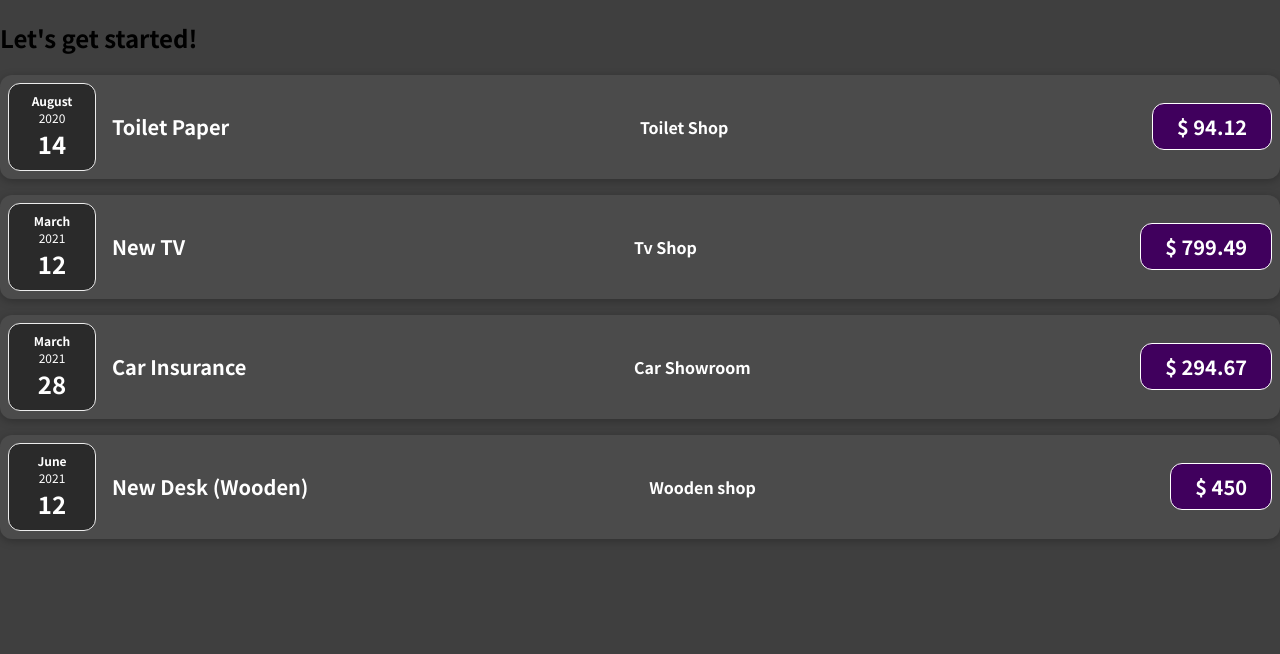
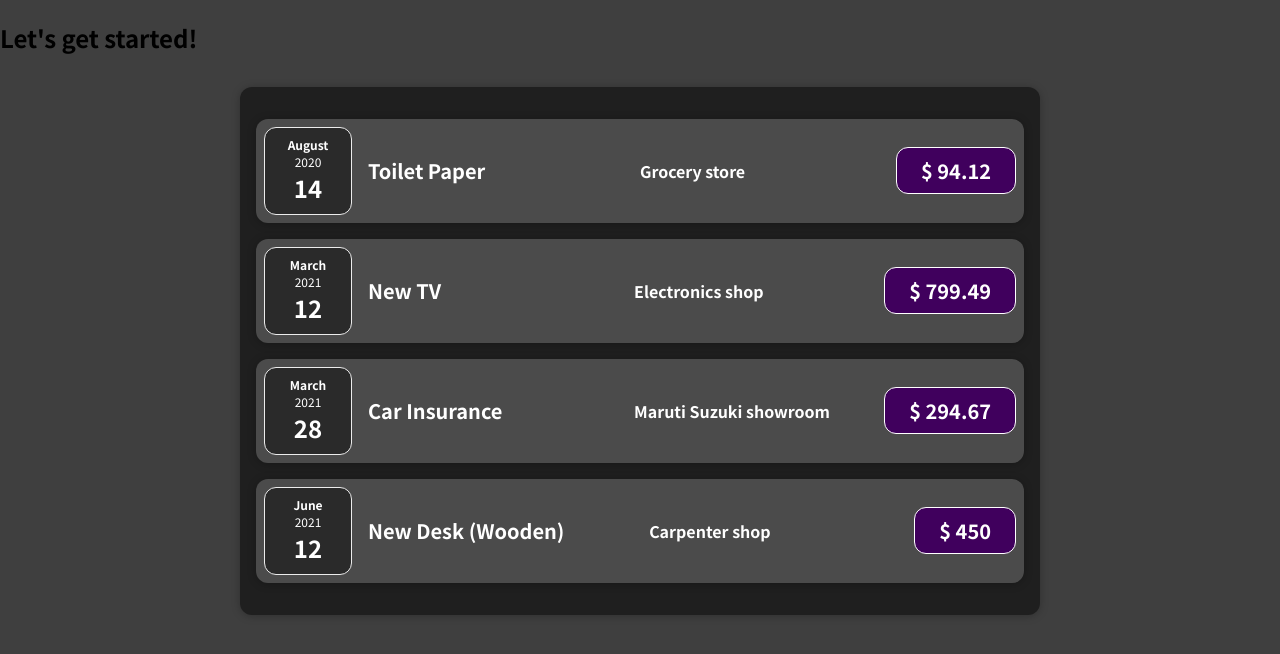
Before and after one commit to heman8085/01-starting-setup, a JavaScript app: page / in a window 1280 px wide. Shown: the top 654 px of the page. Built offline with nearby package versions, Linux system fonts and the light colour scheme.

Commit message:
children props and file structure

```diff
--- a/src/App.js
+++ b/src/App.js
@@ -1,52 +1,43 @@
-import ExpenseItem from "./component/ExpenseItem";
+import Expenses from "./component/Expenses/Expenses";
 
-
-function App() {
-
+const App = () => {
   const expenses = [
     {
       id: "e1",
       title: "Toilet Paper",
       amount: 94.12,
       date: new Date(2020, 7, 14),
-      LocationOfExpenditure: "Toilet Shop",
+      LocationOfExpenditure: "Grocery store",
     },
     {
       id: "e2",
       title: "New TV",
       amount: 799.49,
       date: new Date(2021, 2, 12),
-      LocationOfExpenditure: "Tv Shop",
+      LocationOfExpenditure: "Electronics shop",
     },
     {
       id: "e3",
       title: "Car Insurance",
       amount: 294.67,
       date: new Date(2021, 2, 28),
-      LocationOfExpenditure: "Car Showroom",
+      LocationOfExpenditure: "Maruti Suzuki showroom",
     },
     {
       id: "e4",
       title: "New Desk (Wooden)",
       amount: 450,
       date: new Date(2021, 5, 12),
-      LocationOfExpenditure: "Wooden shop",
+      LocationOfExpenditure: "Carpenter shop",
     },
   ];
 
   return (
     <div>
       <h2>Let's get started!</h2>
-        {expenses.map(expense => (
-        <ExpenseItem
-          title={expense.title}
-          amount={expense.amount}
-          date={expense.date}
-          LocationOfExpenditure={expense.LocationOfExpenditure}
-        />
-      ))}
+      <Expenses items={expenses} />
     </div>
   );
-}
+};
 
 export default App;
--- /dev/null
+++ b/src/component/Expenses/ExpenseDate.css
@@ -0,0 +1,27 @@
+/* >>>>>>>>> DATE STYLE >>>>>>>>>>>>*/
+  .expense-date {
+  display: flex;
+  flex-direction: column;
+  width: 5.5rem;
+  height: 5.5rem;
+  border: 1px solid #ececec;
+  background-color: #2a2a2a;
+  color: white;
+  border-radius: 12px;
+  align-items: center;
+  justify-content: center;
+}
+
+.expense-date__month {
+  font-size: 0.75rem;
+  font-weight: bold;
+}
+
+.expense-date__year {
+  font-size: 0.75rem;
+}
+
+.expense-date__day {
+  font-size: 1.5rem;
+  font-weight: bold;
+}
--- /dev/null
+++ b/src/component/Expenses/ExpenseDate.js
@@ -0,0 +1,17 @@
+import './ExpenseDate.css';
+
+const ExpenseDate = (props) => {
+    const month = props.date.toLocaleString('en-US', { month: 'long' });
+    const day = props.date.toLocaleString('en-US', { day: '2-digit' });
+    const year = props.date.getFullYear();
+
+
+    return (
+      <div className="expense-date">
+        <div className="expense-date__month">{month}</div>
+        <div className="expense-date__year">{year}</div>
+        <div className="expense-date__day">{day}</div>
+      </div>
+    );
+}
+export default ExpenseDate;
--- /dev/null
+++ b/src/component/Expenses/ExpenseDetails.js
@@ -0,0 +1,13 @@
+
+const ExpenseDetails = (props) => {
+
+    return (
+      <div className="expense-item__description">
+        <h2>{props.title}</h2>
+        <h3>{props.LocationOfExpenditure}</h3>
+        <div className="expense-item__price">$ {props.amount}</div>
+      </div>
+    );
+}
+
+export default ExpenseDetails;
--- /dev/null
+++ b/src/component/Expenses/ExpenseItem.css
@@ -0,0 +1,64 @@
+.expense-item {
+    display: flex;
+    justify-content: space-between;
+    align-items: center;
+    box-shadow: 0 2px 8px rgba(0, 0, 0, 0.25);
+    padding: 0.5rem;
+    margin: 1rem 0;
+    border-radius: 12px;
+    background-color: #4b4b4b;
+  }
+
+  .expense-item__description {
+    display: flex;
+    flex-direction: column;
+    gap: 1rem;
+    align-items: flex-end;
+    flex-flow: column-reverse;
+    justify-content: flex-start;
+    flex: 1;
+  }
+
+  .expense-item h2 {
+    color: #3a3a3a;
+    font-size: 1rem;
+    flex: 1;
+    margin: 0 1rem;
+    color: white;
+  }
+  .expense-item h3 {
+    color: #3a3a3a;
+    font-size: 1rem;
+    flex: 1;
+    margin: 0 1rem;
+    color: white;
+  }
+
+
+  .expense-item__price {
+    font-size: 1rem;
+    font-weight: bold;
+    color: white;
+    background-color: #40005d;
+    border: 1px solid white;
+    padding: 0.5rem;
+    border-radius: 12px;
+  }
+
+  @media (min-width: 580px) {
+    .expense-item__description {
+      flex-direction: row;
+      align-items: center;
+      justify-content: flex-start;
+      flex: 1;
+    }
+
+    .expense-item__description h2 {
+      font-size: 1.25rem;
+    }
+
+    .expense-item__price {
+      font-size: 1.25rem;
+      padding: 0.5rem 1.5rem;
+    }
+  }
--- /dev/null
+++ b/src/component/Expenses/ExpenseItem.js
@@ -0,0 +1,19 @@
+import "./ExpenseItem.css";
+import ExpenseDate from "./ExpenseDate";
+import ExpenseDetails from "./ExpenseDetails";
+import Card from "../UI/Card";
+
+const ExpenseItem = (props) => {
+  return (
+    <Card className="expense-item">
+      <ExpenseDate date={props.date} />
+      <ExpenseDetails
+        title={props.title}
+        LocationOfExpenditure={props.LocationOfExpenditure}
+        amount={props.amount}
+      />
+    </Card>
+  );
+};
+
+export default ExpenseItem;
--- /dev/null
+++ b/src/component/Expenses/Expenses.css
@@ -0,0 +1,7 @@
+.expenses {
+  padding: 1rem;
+  background-color: rgb(31, 31, 31);
+  margin: 2rem auto;
+  width: 50rem;
+  max-width: 95%;
+}
--- /dev/null
+++ b/src/component/Expenses/Expenses.js
@@ -0,0 +1,36 @@
+import ExpenseItem from "./ExpenseItem";
+import Card from "../UI/Card";
+import "./Expenses.css";
+
+const Expenses = (props) => {
+  return (
+    <Card className="expenses">
+      <ExpenseItem
+        title={props.items[0].title}
+        amount={props.items[0].amount}
+        date={props.items[0].date}
+        LocationOfExpenditure={props.items[0].LocationOfExpenditure}
+      />
+      <ExpenseItem
+        title={props.items[1].title}
+        amount={props.items[1].amount}
+        date={props.items[1].date}
+        LocationOfExpenditure={props.items[1].LocationOfExpenditure}
+      />
+      <ExpenseItem
+        title={props.items[2].title}
+        amount={props.items[2].amount}
+        date={props.items[2].date}
+        LocationOfExpenditure={props.items[2].LocationOfExpenditure}
+      />
+      <ExpenseItem
+        title={props.items[3].title}
+        amount={props.items[3].amount}
+        date={props.items[3].date}
+        LocationOfExpenditure={props.items[3].LocationOfExpenditure}
+      />
+    </Card>
+  );
+};
+
+export default Expenses;
--- /dev/null
+++ b/src/component/UI/Card.css
@@ -0,0 +1,4 @@
+.card {
+  border-radius: 12px;
+  box-shadow: 0 1px 8px rgba(0, 0, 0, 0.25);
+}
--- /dev/null
+++ b/src/component/UI/Card.js
@@ -0,0 +1,9 @@
+import "./Card.css";
+
+const Card = (props) => {
+  const classes = "card " + props.className;
+
+  return <div className={classes}>{props.children}</div>;
+}
+
+export default Card;
```
